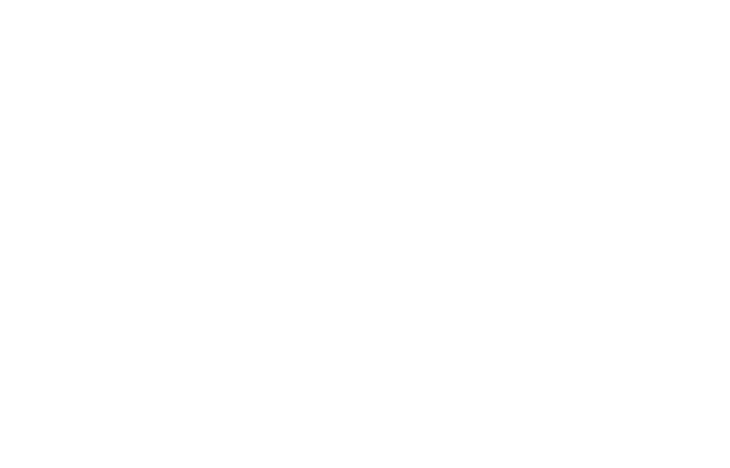
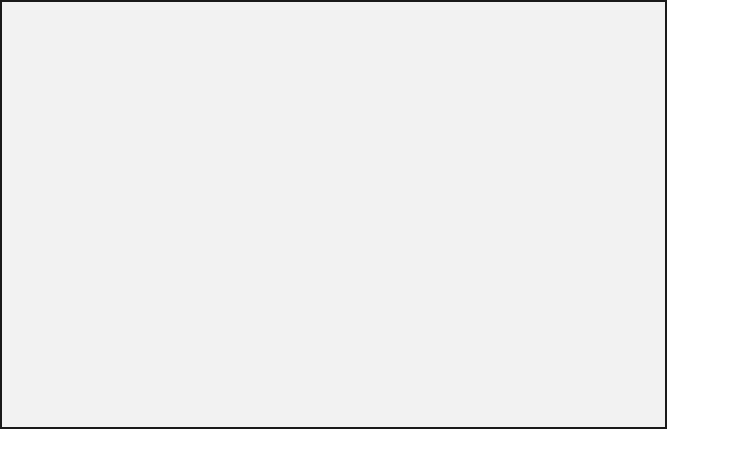
Before and after one commit to kruglyakov-ak/mera-kapital, a React (Create React App) app: page / in a window 1280 px wide. Shown: the top 468 px of the page, without its empty margins (0-730 px from the left). Built offline with nearby package versions, Linux system fonts and the light colour scheme.

Commit message:
create strategie feature

```diff
--- a/src/App.tsx
+++ b/src/App.tsx
@@ -1,5 +1,7 @@
+import { StarategieDashboard } from "./features";
+
 function App() {
-  return <div></div>;
+  return <StarategieDashboard />;
 }
 
 export default App;
--- /dev/null
+++ b/src/features/StarategieDashboard/StarategieDashboard.tsx
@@ -0,0 +1,6 @@
+import { FC } from "react";
+import s from "./starategieDashboard.module.scss";
+
+export const StarategieDashboard: FC = () => {
+  return <div className={s.wrapper}></div>;
+};
--- /dev/null
+++ b/src/features/StarategieDashboard/starategieDashboard.module.scss
@@ -0,0 +1,10 @@
+@use "../../styles/" as *;
+
+.wrapper {
+  width: 667px;
+  height: 429px;
+  background-color: $color-bg;
+  border: 2px solid $color-dark;
+
+
+}
--- /dev/null
+++ b/src/features/index.ts
@@ -0,0 +1,3 @@
+import { StarategieDashboard } from "./StarategieDashboard/StarategieDashboard";
+
+export { StarategieDashboard };
```
